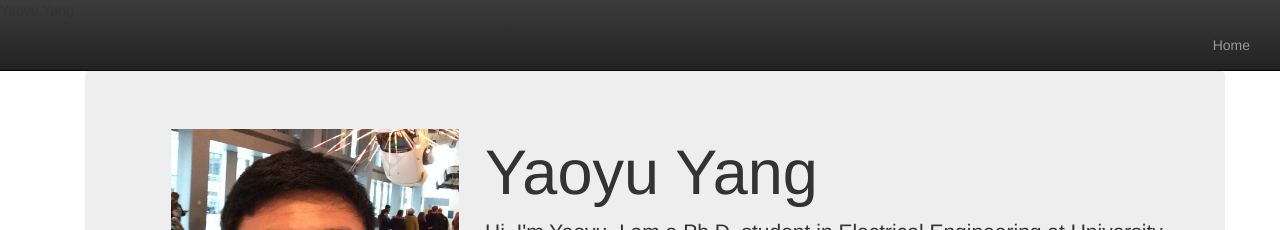
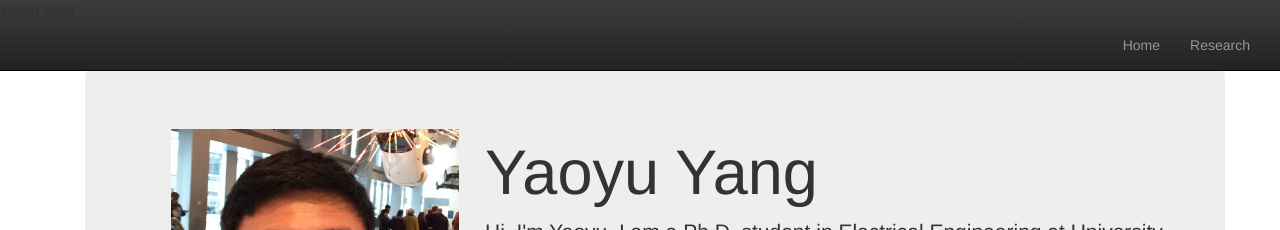
Before and after one commit to yaoyuyang/yaoyuyang.github.io, a Jekyll site: the page built from index.html, in a window 1280 px wide. Shown: the top 230 px of the page. Built offline with Jekyll 4.4.1, drawn with Linux system fonts in a browser that asks for light colours.

Commit message:
Update default.html

```diff
--- a/_layouts/default.html
+++ b/_layouts/default.html
@@ -28,6 +28,7 @@
         <div>
           <ul class="nav navbar-nav pull-right">
             <li id='nav-index'><a class="extra" href="/index.html">Home</a></li>
+            <li id='nav-index'><a class="extra" href="/research.html">Research</a></li>
             <!-- <li id='nav-courses'><a class="extra" href="/courses.html">Courses</a></li> -->
           </ul>
         </div>
```
